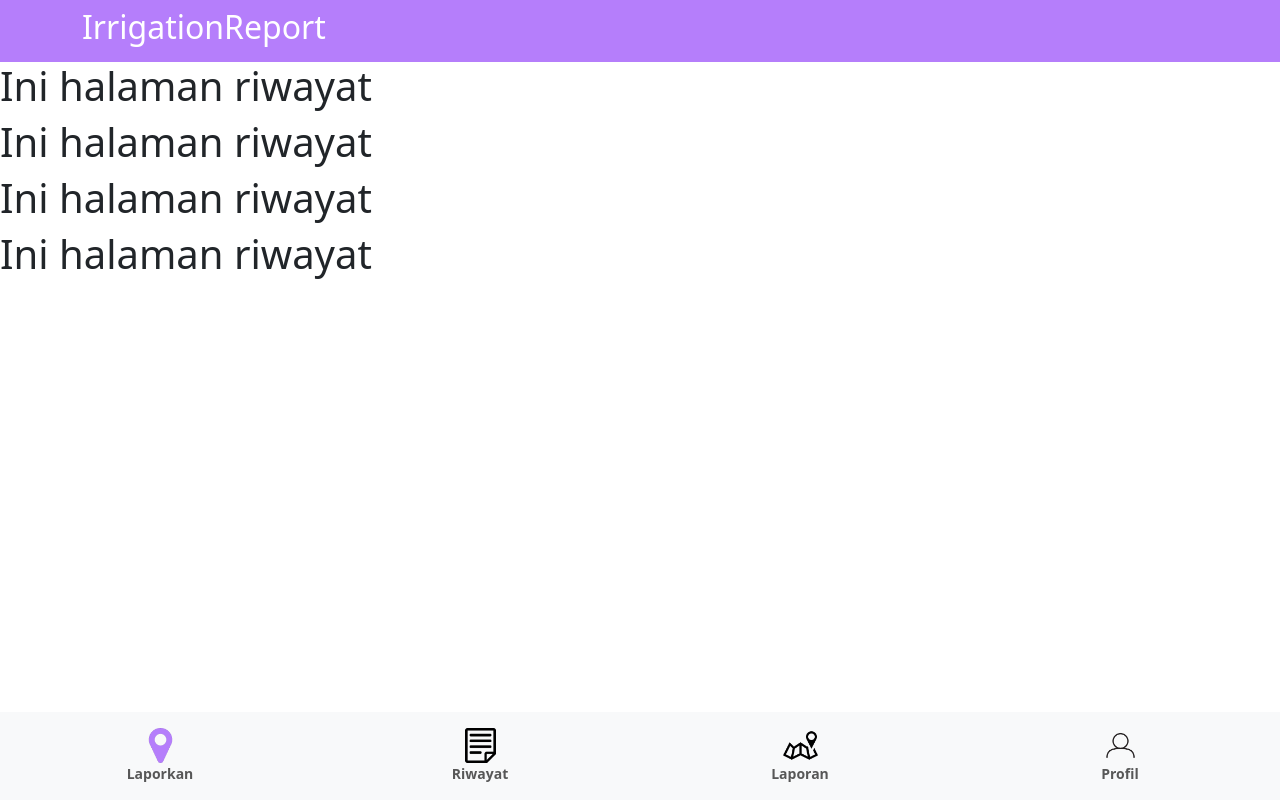
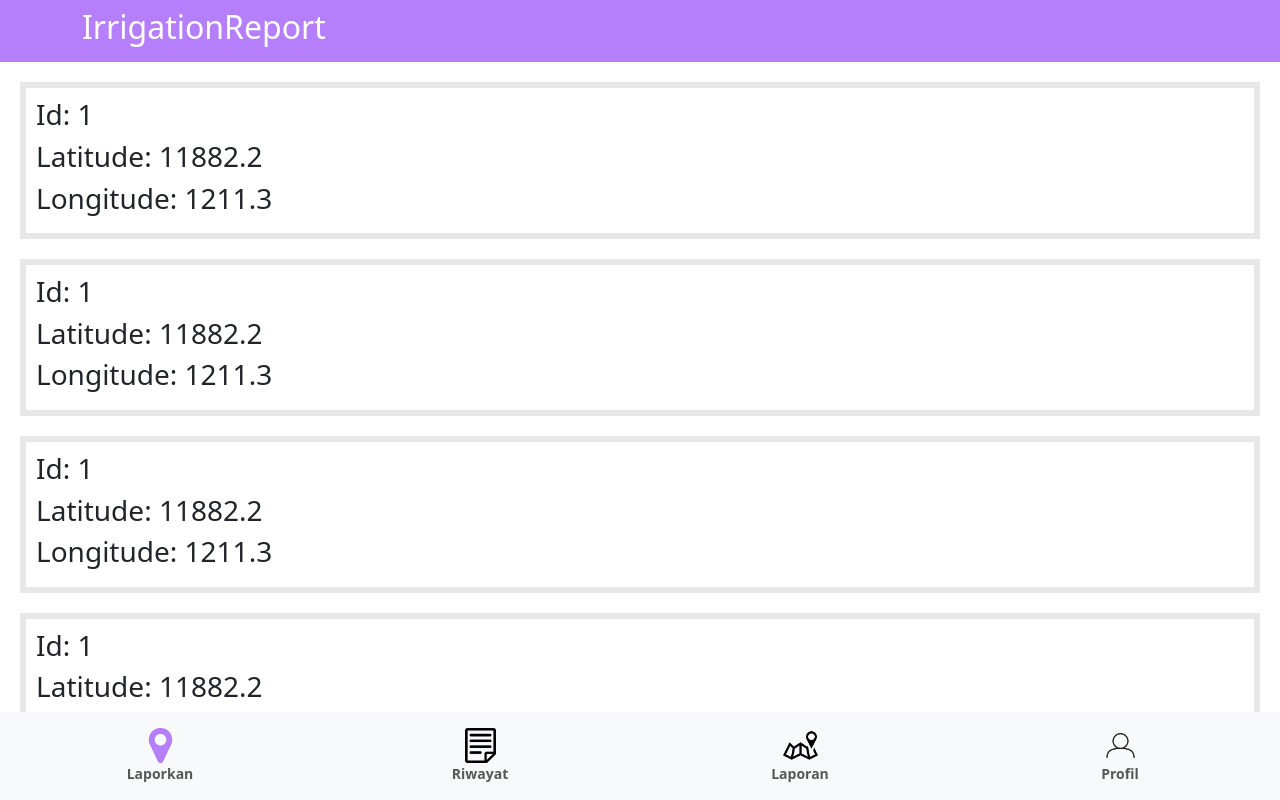
Before and after one commit to zflash123/IrrigationReport, a React (Vite) app: page /riwayat in a window 1280 px wide. Built offline with nearby package versions, Linux system fonts and the light colour scheme.

Commit message:
Fixing riwayat page

```diff
--- a/src/App.css
+++ b/src/App.css
@@ -1,7 +1,3 @@
-/* #root {
-  margin-top: 7vh;
-} */
-
 html, body, #root, .page{
   height: 100%;
 }
@@ -13,6 +9,8 @@ html, body, #root, .page{
 
 .content {
   flex: 1;
+  overflow-x: hidden;
+  overflow-y: auto;
 }
 
 .leaflet-container {
--- a/src/pages/Laporan.jsx
+++ b/src/pages/Laporan.jsx
@@ -13,5 +13,5 @@ export default function Laporan(){
             </div>
             <BottomBar />
         </div>
-    )
+    );
 }
--- a/src/pages/Laporkan.jsx
+++ b/src/pages/Laporkan.jsx
@@ -16,14 +16,14 @@ export default function Laporkan() {
             maxBounds={[[-85.06, -180], [85.06, 180]]}
             scrollWheelZoom={true}>
             <TileLayer
-              url="http://server.arcgisonline.com/ArcGIS/rest/services/World_Imagery/MapServer/tile/{z}/{y}/{x}"
+              url="http://mt0.google.com/vt/lyrs=m&hl=en&x={x}&y={y}&z={z}&s=Ga"
             />
             <LocateUser />
           </MapContainer>
         </div>
         <BottomBar />
       </div>
-    )
+    );
   }
 
 function LocateUser() {
--- /dev/null
+++ b/src/pages/Login.css
@@ -0,0 +1,28 @@
+.login-header{
+    margin-bottom: 70px;
+}
+
+input {
+    width: 340px;
+    height: 48px;
+    border: 5px solid #E7E7E7;
+    border-radius: 17px;
+    box-sizing: border-box;
+    margin: 10px;
+}
+
+#forgot-pwd{
+    text-align: right;
+    margin-bottom: 2vh;
+    margin-right: 14px;
+}
+
+button {
+    background-color: #B57EFB;
+    color: white;
+    width: 25vw;
+    height: 5vh;
+    border-radius: 10px;
+    border: 0px;
+    margin-bottom: 2vh;
+}
--- a/src/pages/Login.jsx
+++ b/src/pages/Login.jsx
@@ -1,14 +1,18 @@
+import './Login.css';
+
 export default function Login() {
     return(
         <div className="login-content">
-            <h1>Login</h1>
+            <h1 className="login-header">Login</h1>
             <form action="">
                 <input type="text" name="email" id="email" placeholder="email"/>
                 <input type="text" name="password" id="password" placeholder="password"/>
-                <a href="">Lupa password?</a><br />
+                <div id="forgot-pwd">
+                    <a href="">Lupa password?</a><br />
+                </div>
                 <button>Login</button><br />
-                <a href="">Belum punya akun? klik untuk daftar</a>
+                <a href="/register" id="register-link">Belum punya akun? klik untuk daftar</a>
             </form>
         </div>
-    )
+    );
 }
--- a/src/pages/Profil.jsx
+++ b/src/pages/Profil.jsx
@@ -13,5 +13,5 @@ export default function Profil(){
             </div>
             <BottomBar />
         </div>
-    )
+    );
 }
--- a/src/pages/Register.jsx
+++ b/src/pages/Register.jsx
@@ -8,5 +8,5 @@ export default function Register() {
             <input type="text" name="alamat" id="alamat" placeholder="alamat" />
             <button>Register</button>
         </div>
-    )
+    );
 }
--- /dev/null
+++ b/src/pages/Riwayat.css
@@ -0,0 +1,5 @@
+.riwayat-box {
+    padding: 10px;
+    border: 6px solid #E7E7E7;
+    margin: 20px;
+}
--- a/src/pages/Riwayat.jsx
+++ b/src/pages/Riwayat.jsx
@@ -1,17 +1,39 @@
 import TopNavBar from "../components/TopNavBar";
 import BottomBar from "../components/BottomBar";
+import "./Riwayat.css"
 
 export default function Riwayat(){
     return(
         <div className="page">
             <TopNavBar />
             <div className="content">
-                <h1>Ini halaman riwayat</h1>
-                <h1>Ini halaman riwayat</h1>
-                <h1>Ini halaman riwayat</h1>
-                <h1>Ini halaman riwayat</h1>
+                <div className="riwayat-box">
+                    <h3>Id: 1</h3>
+                    <h3>Latitude: 11882.2</h3>
+                    <h3>Longitude: 1211.3</h3>
+                </div>
+                <div className="riwayat-box">
+                    <h3>Id: 1</h3>
+                    <h3>Latitude: 11882.2</h3>
+                    <h3>Longitude: 1211.3</h3>
+                </div>
+                <div className="riwayat-box">
+                    <h3>Id: 1</h3>
+                    <h3>Latitude: 11882.2</h3>
+                    <h3>Longitude: 1211.3</h3>
+                </div>
+                <div className="riwayat-box">
+                    <h3>Id: 1</h3>
+                    <h3>Latitude: 11882.2</h3>
+                    <h3>Longitude: 1211.3</h3>
+                </div>
+                <div className="riwayat-box">
+                    <h3>Id: 1</h3>
+                    <h3>Latitude: 11882.2</h3>
+                    <h3>Longitude: 1211.3</h3>
+                </div>
             </div>
             <BottomBar />
         </div>
-    )
+    );
 }
```
